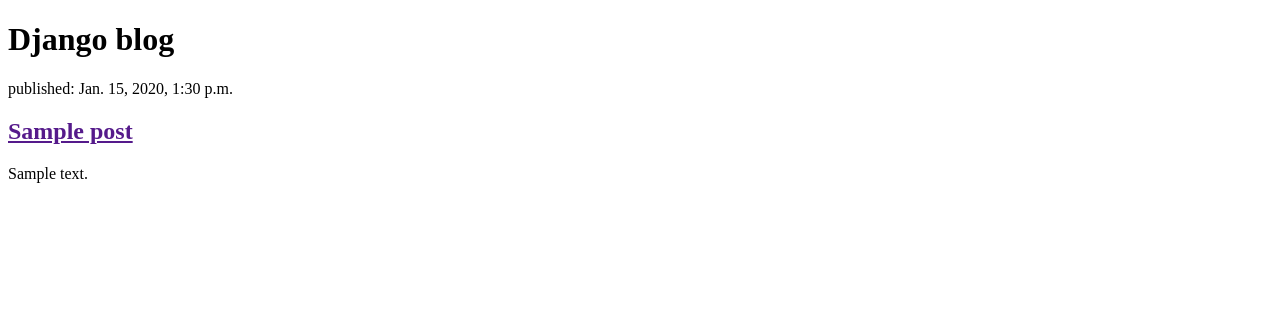
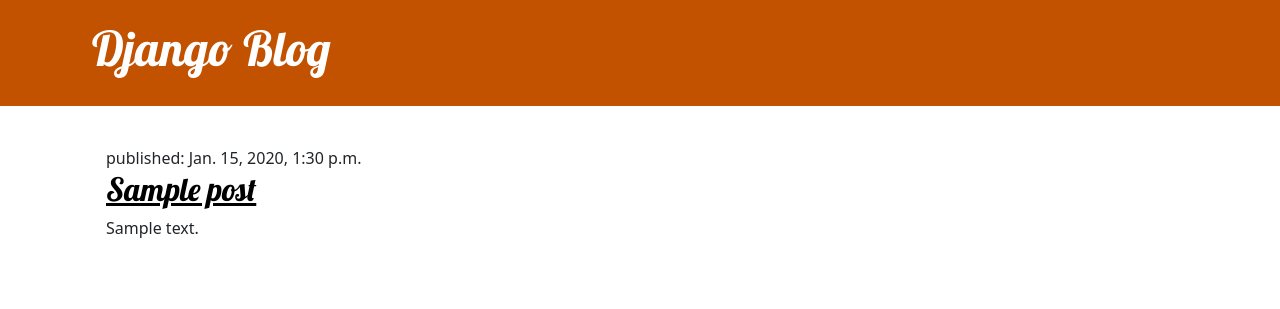
Before and after one commit to AlirezaYsd/my-first-blog, a Django app: page / in a window 1280 px wide. Shown: the top 309 px of the page. Run offline with Django 3.2, Linux system fonts and the light colour scheme; tables that the repository leaves empty hold one stand-in row (values such as "Sample post").

Commit message:
Added view and template for detailed blog post as well as CSS for the site.

```diff
--- /dev/null
+++ b/blog/static/css/blog.css
@@ -0,0 +1,71 @@
+
+.page-header {
+    background-color: #C25100;
+    margin-top: 0;
+    margin-bottom: 40px;
+    padding: 20px 20px 20px 40px;
+}
+
+.page-header h1,
+.page-header h1 a,
+.page-header h1 a:visited,
+.page-header h1 a:active {
+    color: #ffffff;
+    font-size: 36pt;
+    text-decoration: none;
+}
+
+h1,
+h2,
+h3,
+h4 {
+    font-family: 'Lobster', cursive;
+}
+
+.date {
+    color: #828282;
+}
+
+.save {
+    float: right;
+}
+
+.post-form textarea,
+.post-form input {
+    width: 100%;
+}
+
+.top-menu,
+.top-menu:hover,
+.top-menu:visited {
+    color: #ffffff;
+    float: right;
+    font-size: 26pt;
+    margin-right: 20px;
+}
+
+.post {
+    margin-bottom: 70px;
+}
+
+.post h2 a,
+.post h2 a:visited {
+    color: #000000;
+}
+
+.post > .date,
+.post > .actions {
+    float: right;
+}
+
+.btn-secondary,
+.btn-secondary:visited {
+    color: #C25100;
+    background: none;
+    border-color: #C25100;
+}
+
+.btn-secondary:hover {
+    color: #FFFFFF;
+    background-color: #C25100;
+}
--- /dev/null
+++ b/blog/templates/blog/base.html
@@ -0,0 +1,25 @@
+{% load static %}
+<!DOCTYPE html>
+<html>
+    <head>
+        <title>Django blog</title>
+        <link rel="stylesheet" href="https://cdn.jsdelivr.net/npm/bootstrap@5.1.3/dist/css/bootstrap.min.css" integrity="sha384-1BmE4kWBq78iYhFldvKuhfTAU6auU8tT94WrHftjDbrCEXSU1oBoqyl2QvZ6jIW3" crossorigin="anonymous">
+        <link href='//fonts.googleapis.com/css?family=Lobster&subset=latin,latin-ext' rel='stylesheet' type='text/css'>
+        <link rel="stylesheet" href="{% static 'css/blog.css' %}">
+    </head>
+    <body>
+        <header class="page-header">
+        <div class="container">
+            <h1><a href="/">Django Blog</a></h1>
+        </div>
+        </header>
+        <main class="container">
+            <div class="row">
+                <div class="col">
+                {% block content %}
+                {% endblock content %}
+                </div>
+            </div>
+        </main>
+    </body>
+</html>
--- a/blog/templates/blog/post_list.html
+++ b/blog/templates/blog/post_list.html
@@ -1,19 +1,18 @@
-<!DOCTYPE html>
-<html>
-    <head>
-        <title>Django blog</title>
-    </head>
-    <body>
-        <header>
-            <h1>Django blog</h1>
-        </header>
 
-        {% for post in posts %}
-            <article>
-                <time>published: {{ post.published_date }}</time>
-                <h2><a href="">{{ post.title }}</a></h2>
-                <p>{{ post.text|linebreaksbr }}</p>
-            </article>
-        {% endfor %}
-    </body>
-</html>
+{% extends "blog/base.html" %}
+
+{% block content %}
+    {% for post in posts %}
+        <main class="container">
+            <div class="row">
+                <div class="col">
+                    <article class="post">
+                        <time>published: {{ post.published_date }}</time>
+                        <h2><a href="{% url 'post_detail' pk=post.pk %}">{{ post.title }}</a></h2>
+                        <p>{{ post.text|linebreaksbr }}</p>
+                    </article>
+                </div>
+            </div>
+        </main>
+    {% endfor %}
+{% endblock content %}
--- a/blog/urls.py
+++ b/blog/urls.py
@@ -2,5 +2,6 @@ from django.urls import path
 from . import views
 
 urlpatterns = [
-    path('', views.post_list, name='post_list')
+    path('', views.post_list, name='post_list'),
+    path('post/<int:pk>/>', views.post_detail, name="post_detail")
 ]
--- a/blog/views.py
+++ b/blog/views.py
@@ -1,4 +1,4 @@
-from django.shortcuts import render
+from django.shortcuts import render, get_object_or_404
 from .models import Post
 from django.utils import timezone
 
@@ -7,3 +7,7 @@ from django.utils import timezone
 def post_list(request):
     posts = Post.objects.filter(published_date__lte=timezone.now()).order_by('published_date')
     return render(request, 'blog/post_list.html', {'posts' : posts})
+
+def post_detail(request, pk):
+    post = get_object_or_404(Post, pk=pk)
+    return render(request, 'blog/post_detail.html', {'post' : post})
```
Also changed, not shown: blog/templates/blog/post_detail.html (added, +11 -0 lines).
